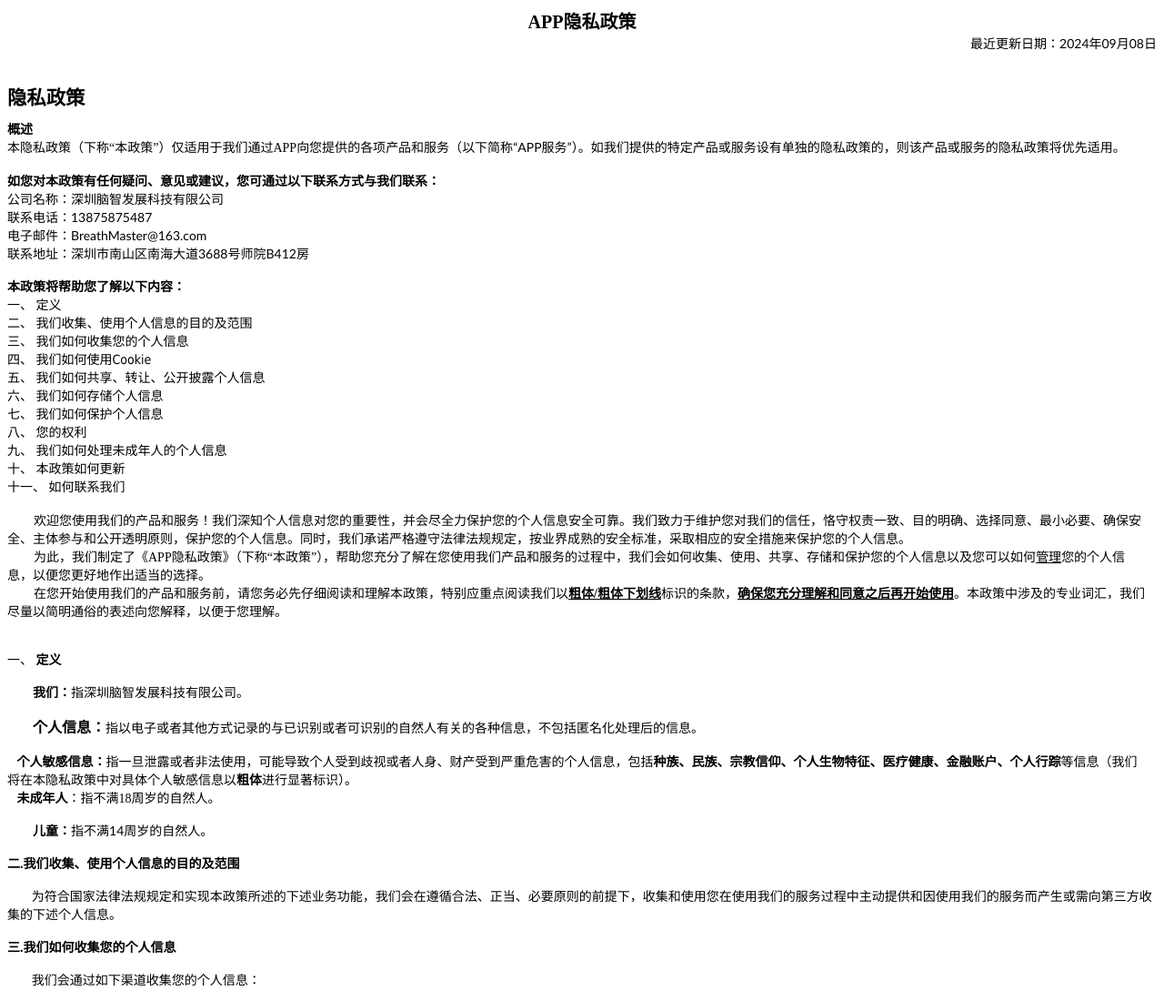
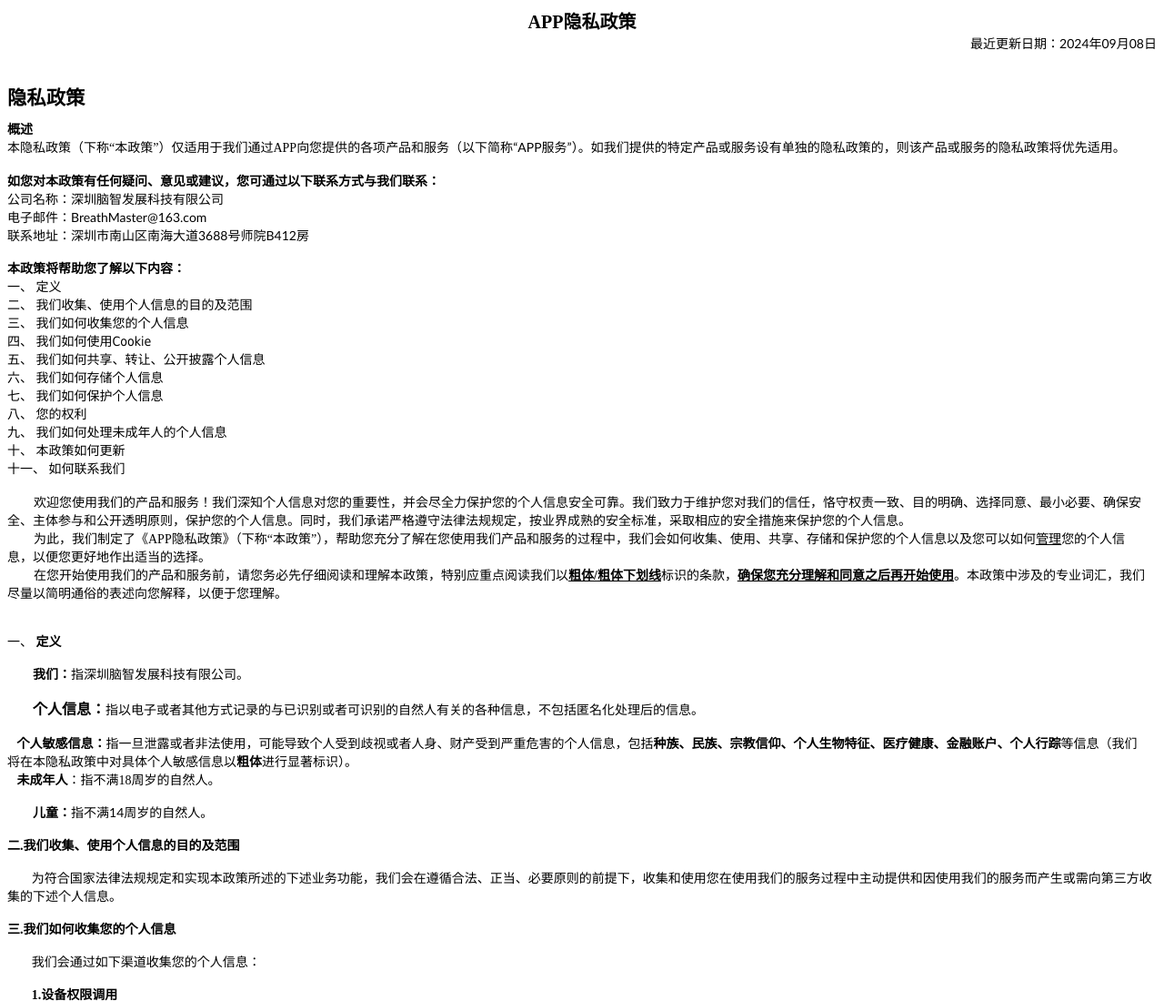
Before and after one commit to BreathMaster/App_Privacy, a plain HTML site: page index.html in a window 1280 px wide. Shown: the top 1100 px of the page at 91% size. Drawn offline with Linux system fonts and the light colour scheme.

Commit message:
Update index.html

```diff
--- a/index.html
+++ b/index.html
@@ -658,10 +658,7 @@ mso-font-kerning:1.0000pt;" ><font face="宋体" >深圳脑智发展科技有限
 mso-bidi-font-family:'Times New Roman';font-size:10.5000pt;mso-font-kerning:1.0000pt;" >&nbsp;</span><span style="mso-spacerun:'yes';font-family:Calibri;mso-fareast-font-family:宋体;
 mso-bidi-font-family:'Times New Roman';font-size:10.5000pt;mso-font-kerning:1.0000pt;" ><o:p></o:p></span></p><p class=MsoNormal ><span style="mso-spacerun:'yes';font-family:宋体;mso-ascii-font-family:Calibri;
 mso-hansi-font-family:Calibri;mso-bidi-font-family:'Times New Roman';font-size:10.5000pt;
-mso-font-kerning:1.0000pt;" ><font face="宋体" >联系电话</font></span><span style="mso-spacerun:'yes';font-family:Calibri;mso-fareast-font-family:宋体;
-mso-bidi-font-family:'Times New Roman';font-size:10.5000pt;mso-font-kerning:1.0000pt;" ><font face="宋体" >：</font></span><span style="mso-spacerun:'yes';font-family:宋体;mso-ascii-font-family:Calibri;
-mso-hansi-font-family:Calibri;mso-bidi-font-family:'Times New Roman';font-size:10.5000pt;
-mso-font-kerning:1.0000pt;" ><font face="Calibri" >13875875487</font></span><span style="mso-spacerun:'yes';font-family:Calibri;mso-fareast-font-family:宋体;
+mso-font-kerning:1.0000pt;" ><font face="Calibri" ></font></span><span style="mso-spacerun:'yes';font-family:Calibri;mso-fareast-font-family:宋体;
 mso-bidi-font-family:'Times New Roman';font-size:10.5000pt;mso-font-kerning:1.0000pt;" ><o:p></o:p></span></p><p class=MsoNormal ><span style="mso-spacerun:'yes';font-family:宋体;mso-ascii-font-family:Calibri;
 mso-hansi-font-family:Calibri;mso-bidi-font-family:'Times New Roman';font-size:10.5000pt;
 mso-font-kerning:1.0000pt;" ><font face="宋体" >电子邮件</font></span><span style="mso-spacerun:'yes';font-family:Calibri;mso-fareast-font-family:宋体;
```
